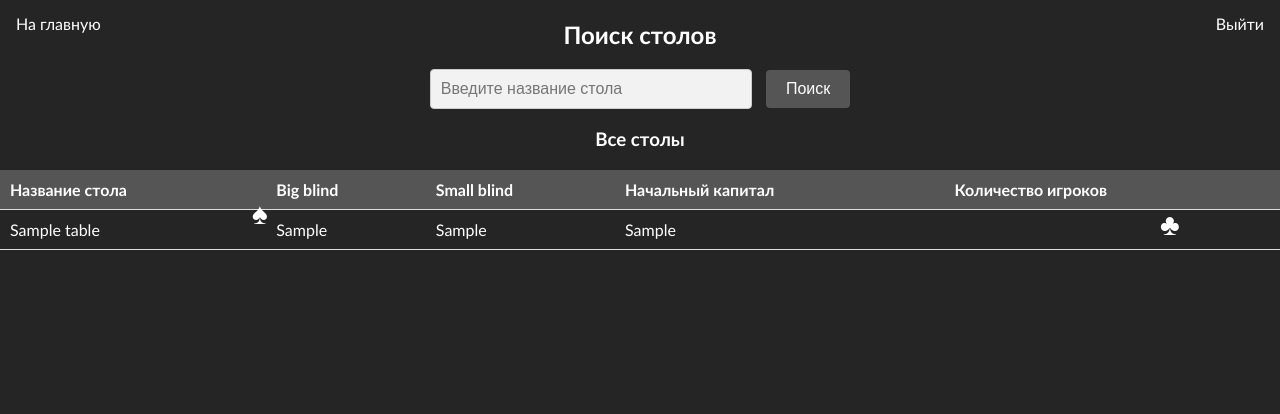
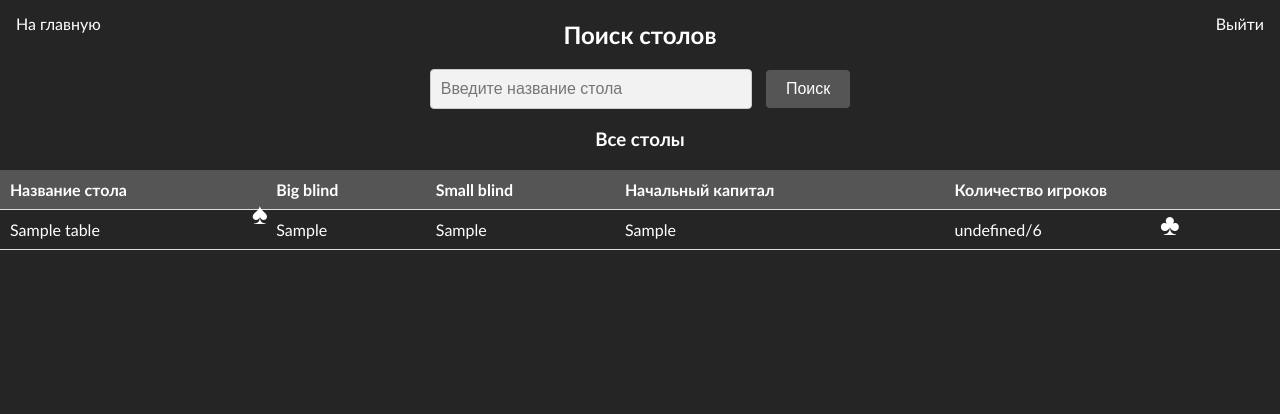
Before and after one commit to inksne/poker-FastAPI, a FastAPI app: template templates/search_table.html in a window 1280 px wide; the page is wider, and only the part inside the window is pictured. Shown: the top 414 px of that part. Run offline with FastAPI, Linux system fonts and the light colour scheme; the template is opened without the code that fills it: most values are stand-ins (such as "Sample title", 1, 10 or a date in 2020); parts of the project's set-up code (start-up, migrations or seed data) failed here and were passed over.

Commit message:
обновление: изменен протокол ws на wss

```diff
--- a/templates/search_table.html
+++ b/templates/search_table.html
@@ -89,7 +89,7 @@
                         <td>{{ table.big_blind }}</td>
                         <td>{{ table.small_blind }}</td>
                         <td>{{ table.start_money }}</td>
-                        <td id="player-count-{{ table.id }}">{{ table.player_count }}</td>
+                        <td id="player-count-{{ table.id }}">{{ table.player_count }}/6</td>
                     </tr>
                 {% endfor %}
             </tbody>
@@ -111,7 +111,7 @@
                 .then(data => {
                     console.log(`количество игроков для стола ${tableId}:`, data.player_count);
                     if (playerCountElement) {
-                        playerCountElement.textContent = data.player_count;
+                        playerCountElement.textContent = `${data.player_count}/6`;
                     }
                 })
                 .catch(error => console.error("ошибка при обновлении количества игроков:", error));
@@ -135,7 +135,7 @@
 
         function joinGame(row) {
             const tableId = row.getAttribute('data-table-id');
-            const socket = new WebSocket(`ws://${window.location.host}/authenticated/game/${tableId}`);
+            const socket = new WebSocket(`wss://${window.location.host}/authenticated/game/${tableId}`);
 
             socket.onopen = function() {
                 console.log("подключение к игре установлено");
```
